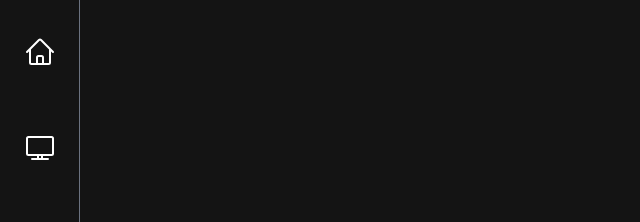
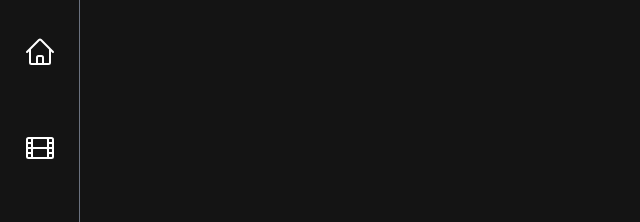
Before and after one commit to MuhammedElshreef/movie-clone, a Vue app: page / in a window 1280 px wide. Shown: the top 222 px of the page, without its empty margins (0-640 px from the left). Built offline with nearby package versions, Linux system fonts and the light colour scheme.

Commit message:
initial commit

```diff
--- a/src/components/NavBar.vue
+++ b/src/components/NavBar.vue
@@ -6,9 +6,9 @@
     <button>
       <img src="../assets/icons/homeIcon.svg" class="w-8 active:stroke-blue-400" alt="" />
     </button>
-    <!-- <button>
+    <button>
       <img src="../assets/icons/movieIcon.svg" class="w-8" alt="" />
-    </button> -->
+    </button>
     <button>
       <img src="../assets/icons/tvIcon.svg" class="w-8" alt="" />
     </button>
```
